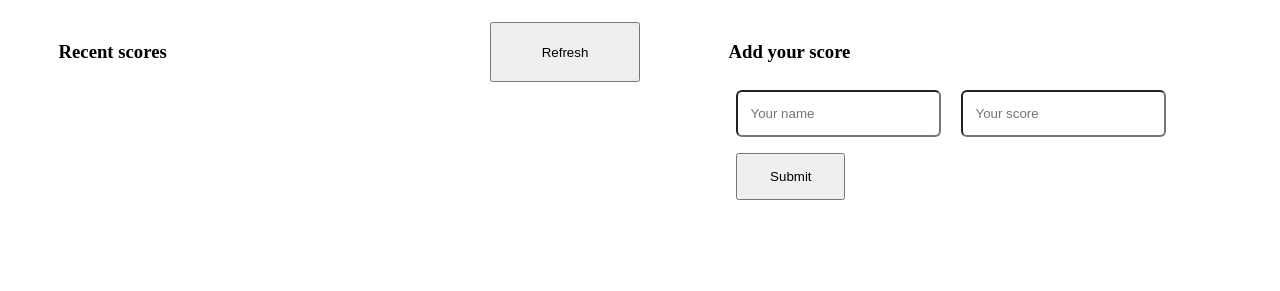
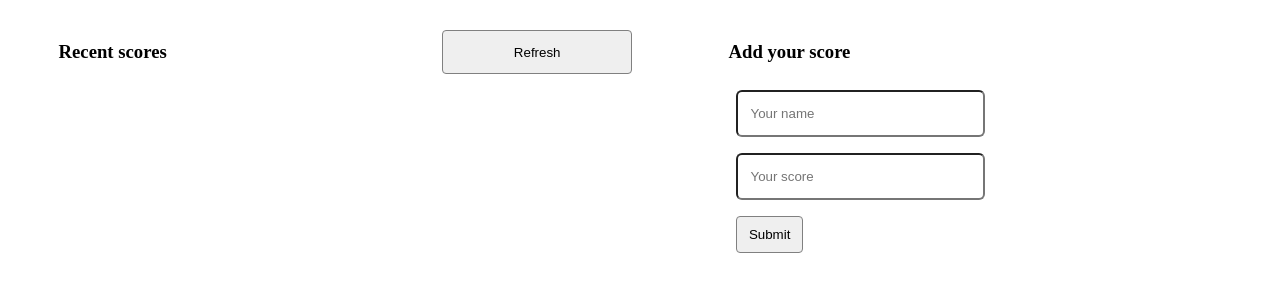
Before and after one commit to kennankole/leader-board, a website built with webpack: page src/index.html in a window 1280 px wide. Shown: the part 113-404 px from the top of the page. Built offline with nearby package versions, Linux system fonts and the light colour scheme.

Commit message:
modified style.css.

```diff
--- a/src/index.html
+++ b/src/index.html
@@ -13,11 +13,13 @@
 			<div class="scores-container" id="scores-container">
 				<div class="refresh-btn">
 					<h3>Recent scores</h3>
+					<input type="submit" class="scores-btn" value="Refresh">
+				</div>
+
 				<div class="score-lists">
 						<ul id="score-list-elem"></ul>
 				</div>
-							<button type="submit" class="scores-btn">Refresh</button>
-					</div>
+
 			</div>
 			<div class="input-container">
 				<h3>Add your score</h3>
@@ -26,7 +28,6 @@
 						<input type="text" name="score" id="score" placeholder="Your score">
 						<input type="submit" value="Submit">
 				</form>
-
 			</div>
 	</section>
 </body>
--- a/src/modules/get-scores.js
+++ b/src/modules/get-scores.js
@@ -10,7 +10,7 @@ const getScores = async (url, scoreList) => {
 	scoreList.innerHTML = ''
 	return dataForm.result.forEach((item) => {
 		scoreList.innerHTML += `
-		<li>${item.user}:${item.score}</li>
+		<li class="players-li">${item.user}:${item.score}</li>
 		`;
 	})
 
--- a/src/style.css
+++ b/src/style.css
@@ -9,7 +9,6 @@ li {
 
 .home-page {
   display: flex;
-  justify-content: center;
   flex-wrap: wrap;
   gap: 7%;
 }
@@ -18,14 +17,14 @@ li {
   width: 50%;
 }
 
-.input-container {
+
+form {
   display: flex;
   flex-direction: column;
   flex: 1;
 }
 
 .players-li {
-  /* width: 10%; */
   height: 10%;
   padding: 20px;
 }
@@ -46,24 +45,22 @@ li {
   padding: 0 8%;
 }
 
-button {
-  width: 150px;
-  padding: 10px;
-}
 
 .name {
   padding: 0 8%;
 }
 
 input[type="text"] {
+  width: 100%;
   padding: 14px 12px;
   margin: 8px;
   border-radius: 6px;
 }
 
 input[type="submit"] {
-  width: 20%;
   margin: 8px;
-  padding: 14px 20px;
-  margin-right: auto;
+  padding: 10px;
+  width: 30%;
+  border-radius: 4px;
+  border: 1px solid grey;
 }
```
Lines whose indentation alone changed are shown as unchanged.
